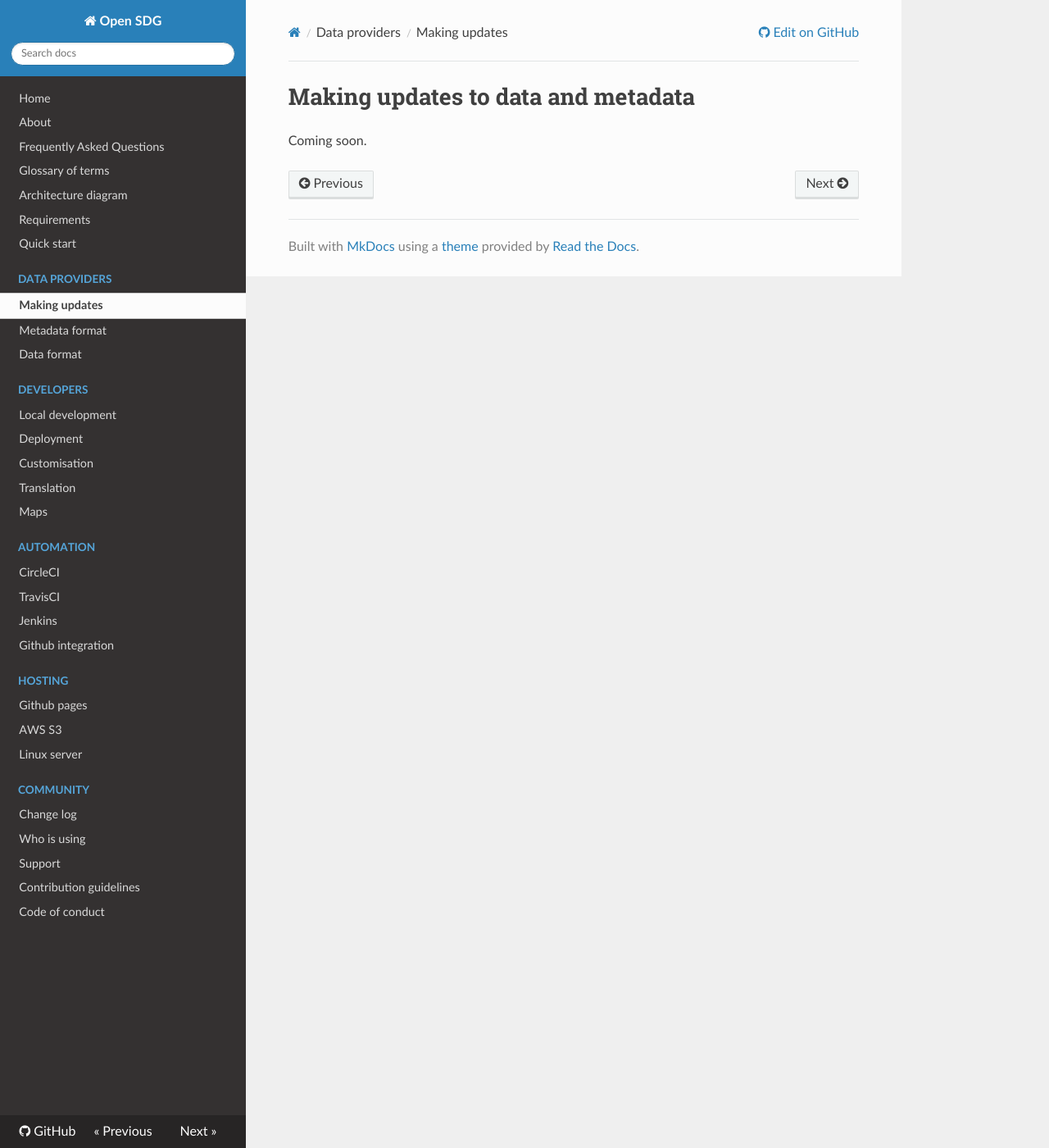
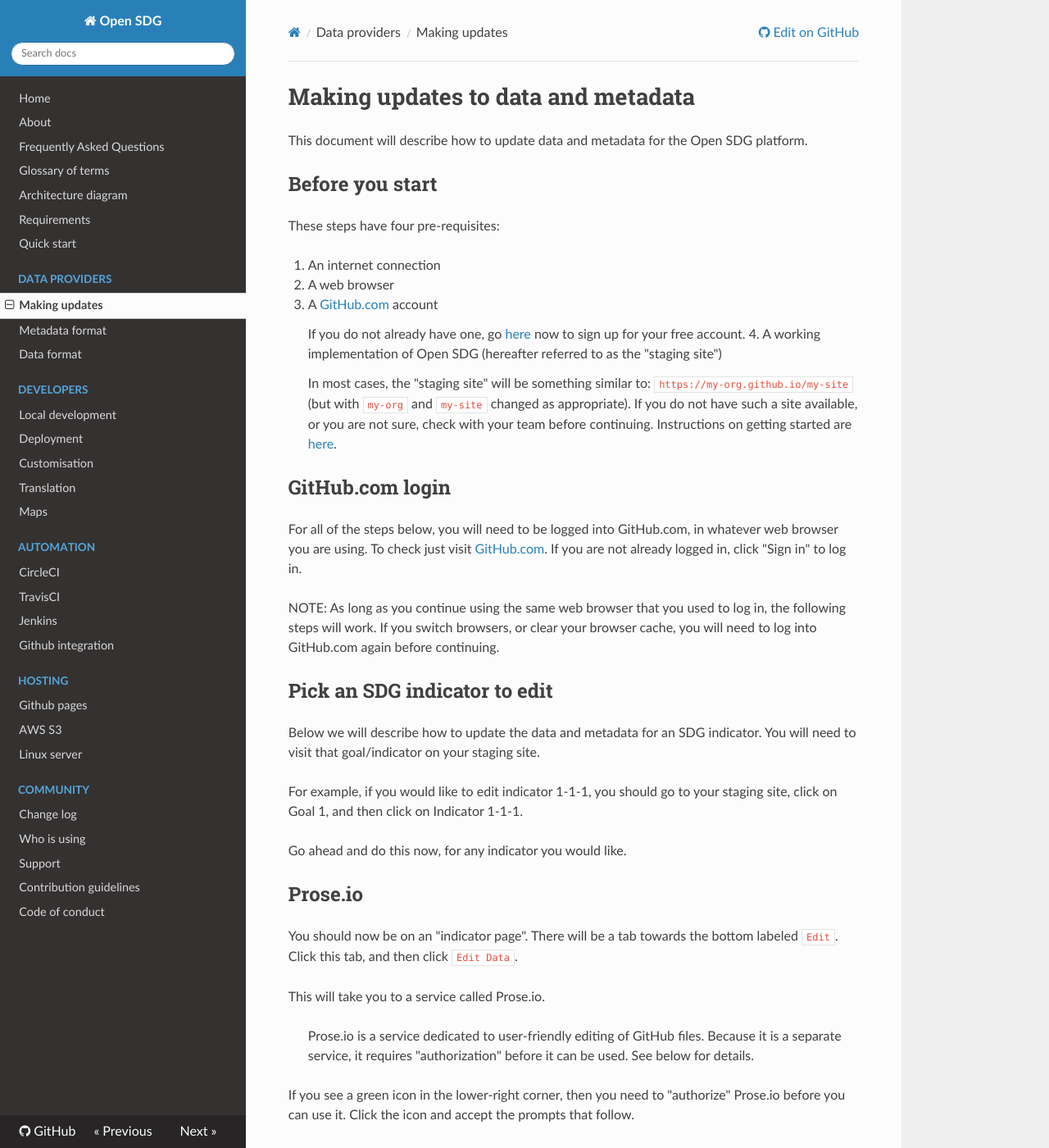
Before and after one commit to open-sdg/open-sdg, an MkDocs documentation site: the page built from docs/making-updates.md, in a window 1280 px wide and 1400 px high. Shown: the whole window at 82% size. Built offline with MkDocs 1.6.1, drawn with Linux system fonts in a browser that asks for light colours; nearby versions of some CDN libraries; old or Windows-style settings are respelled for this version of MkDocs; some of the changed text lies outside the part shown.

Commit message:
Provide documentation of data/metadata updates

```diff
--- a/docs/making-updates.md
+++ b/docs/making-updates.md
@@ -1,3 +1,80 @@
 <h1>Making updates to data and metadata</h1>
 
-Coming soon.
+This document will describe how to update data and metadata for the Open SDG platform.
+
+## Before you start
+
+These steps have four pre-requisites:
+
+1. An internet connection
+2. A web browser
+3. A [GitHub.com](https://github.com) account
+
+    If you do not already have one, go [here](https://github.com) now to sign up for your free account.
+4. A working implementation of Open SDG (hereafter referred to as the "staging site")
+
+    In most cases, the "staging site" will be something similar to: `https://my-org.github.io/my-site` (but with `my-org` and `my-site` changed as appropriate). If you do not have such a site available, or you are not sure, check with your team before continuing. Instructions on getting started are [here](../quick-start/).
+
+## GitHub.com login
+
+For all of the steps below, you will need to be logged into GitHub.com, in whatever web browser you are using. To check just visit [GitHub.com](https://github.com). If you are not already logged in, click "Sign in" to log in.
+
+NOTE: As long as you continue using the same web browser that you used to log in, the following steps will work. If you switch browsers, or clear your browser cache, you will need to log into GitHub.com again before continuing.
+
+## Pick an SDG indicator to edit
+
+Below we will describe how to update the data and metadata for an SDG indicator. You will need to visit that goal/indicator on your staging site.
+
+For example, if you would like to edit indicator 1-1-1, you should go to your staging site, click on Goal 1, and then click on Indicator 1-1-1.
+
+Go ahead and do this now, for any indicator you would like.
+
+## Prose.io
+
+You should now be on an "indicator page". There will be a tab towards the bottom labeled `Edit`. Click this tab, and then click `Edit Data`.
+
+This will take you to a service called Prose.io.
+
+> Prose.io is a service dedicated to user-friendly editing of GitHub files.
+> Because it is a separate service, it requires "authorization" before it can be
+> used. See below for details.
+
+If you see a green icon in the lower-right corner, then you need to "authorize" Prose.io before you can use it. Click the icon and accept the prompts that follow.
+
+After the authorization is complete, you will need to make your back to the goal/indicator that you were trying to edit, on the staging site.
+
+## Editing data
+
+On the indicator page, click the `Edit` tab and then click `Edit Data`.
+
+This takes you to Prose.io. Because Prose.io is now "authorized", you should *not* see the green icon in the lower right corner.
+
+What you *should* see is a spreadsheet-like interface displaying the data for your indicator.
+
+To update some data, simply select a cell and make a change. You can use your keyboard's arrow keys to move around the table, and then type in your update.
+
+Once you have made your update, click on any other cell. You should see a disk icon in the right-hand sidebar. This icon will change slightly, indicating that you have made a change which needs to be saved.
+
+Click the disk icon to save your change. Enter a short description of your change, and then click "Commit".
+
+> Note that your change will not immediately appear on your staging site - the
+> change will need to be approved by a platform administrator on your team.
+
+## Editing metadata
+
+Next we will update metadata. Return to the indicator on your staging site, and again click the "Edit" tab. This time, click "Edit Metadata".
+
+You will be back on Prose.io, but this time there is an extra step to get to the metadata: Click on the metadata icon in the right-hand sidebar.
+
+Now you will see a list of metadata fields. Locate the field you would like to change, and then make your update.
+
+Once you have made your update, click on any other field. You should see a disk icon in the right-hand sidebar. This icon will change slightly, indicating that you have made a change which needs to be saved.
+
+Click the disk icon to save your change. Enter a short description of your change, and then click "Commit".
+
+> Note that your change will not immediately appear on your staging site - the
+> change will need to be approved by a platform administrator on your team.
+
+## Conclusion
+
+This document has detailed how to use GitHub.com, Prose.io, and your staging site, to update data and metadata for the Open SDG platform.
```
